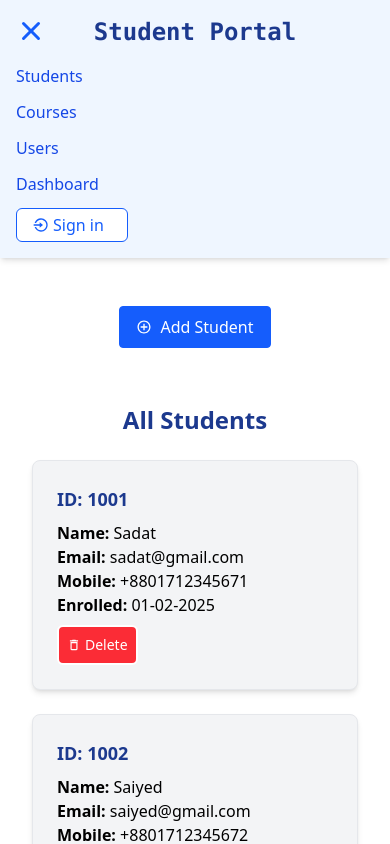
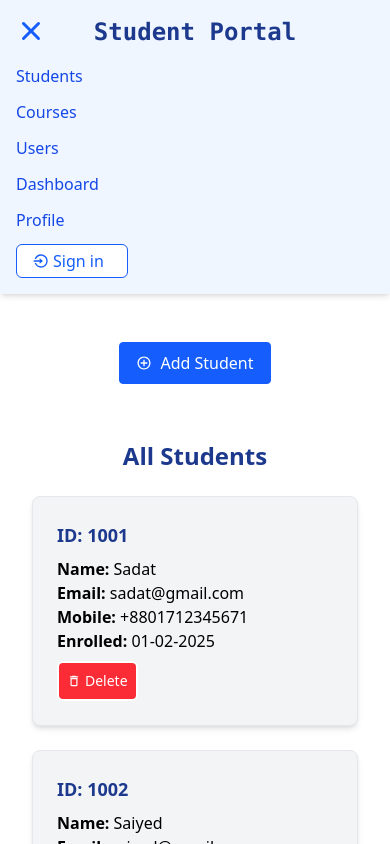
Before and after one commit to asmsadat/FrontendPractics, a React (Vite) app in the folder Frontend/: page / in a window 390 px wide. Both pictures are taken after a click on the button 31 px from the left and 31 px from the top of the page. Shown: the top 844 px of the page. Built offline with nearby package versions, Linux system fonts and the light colour scheme.

Commit message:
make ready for deploy

```diff
--- a/Frontend/src/components/Navbar.jsx
+++ b/Frontend/src/components/Navbar.jsx
@@ -126,6 +126,13 @@ const Navbar = () => {
             >
               Dashboard
             </Link>
+            <Link
+              to="/profile"
+              className="block hover:text-blue-500 transition-colors"
+              onClick={toggleMenu}
+            >
+              Profile
+            </Link>
             {!isLoggedIn ? (
               <Link
                 to="/signin"
```
Also changed, not shown: Frontend/vercel.json (deleted), 1 other file (tests, documents, lock files or other folders).
